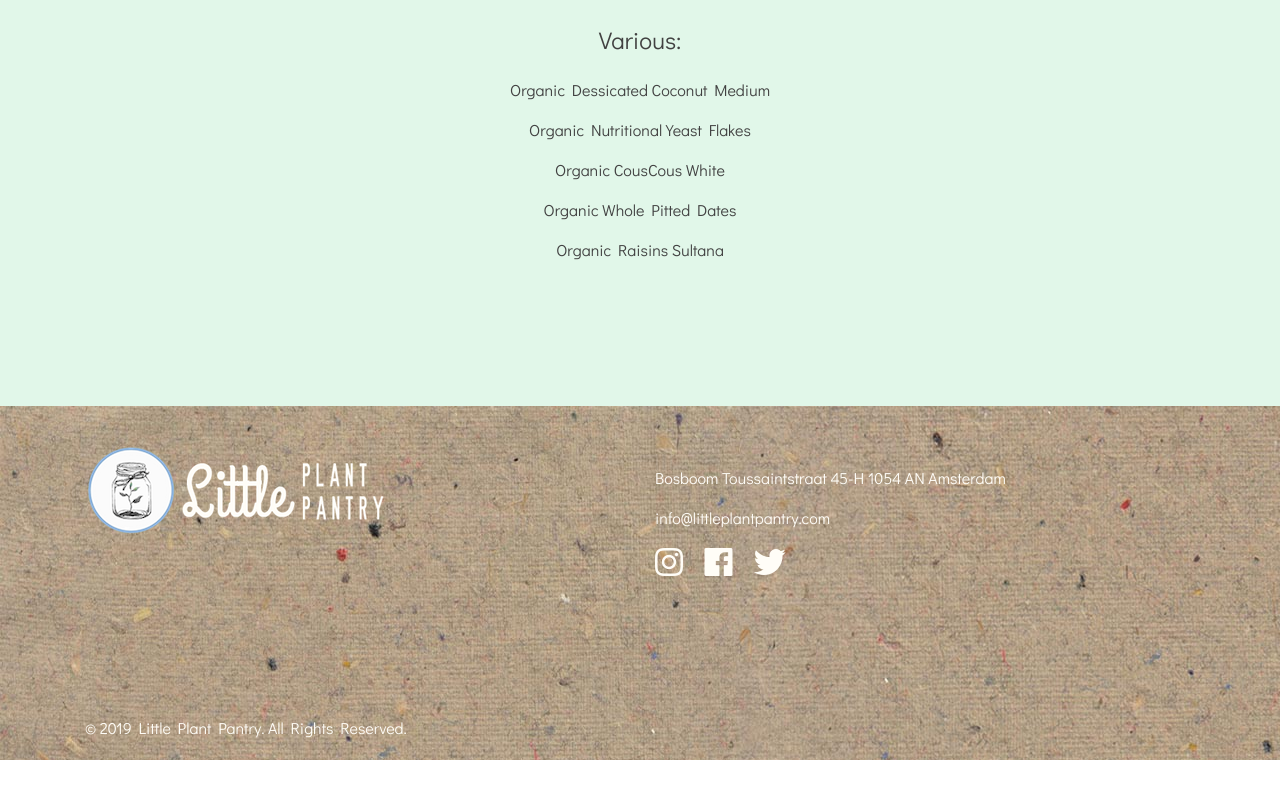
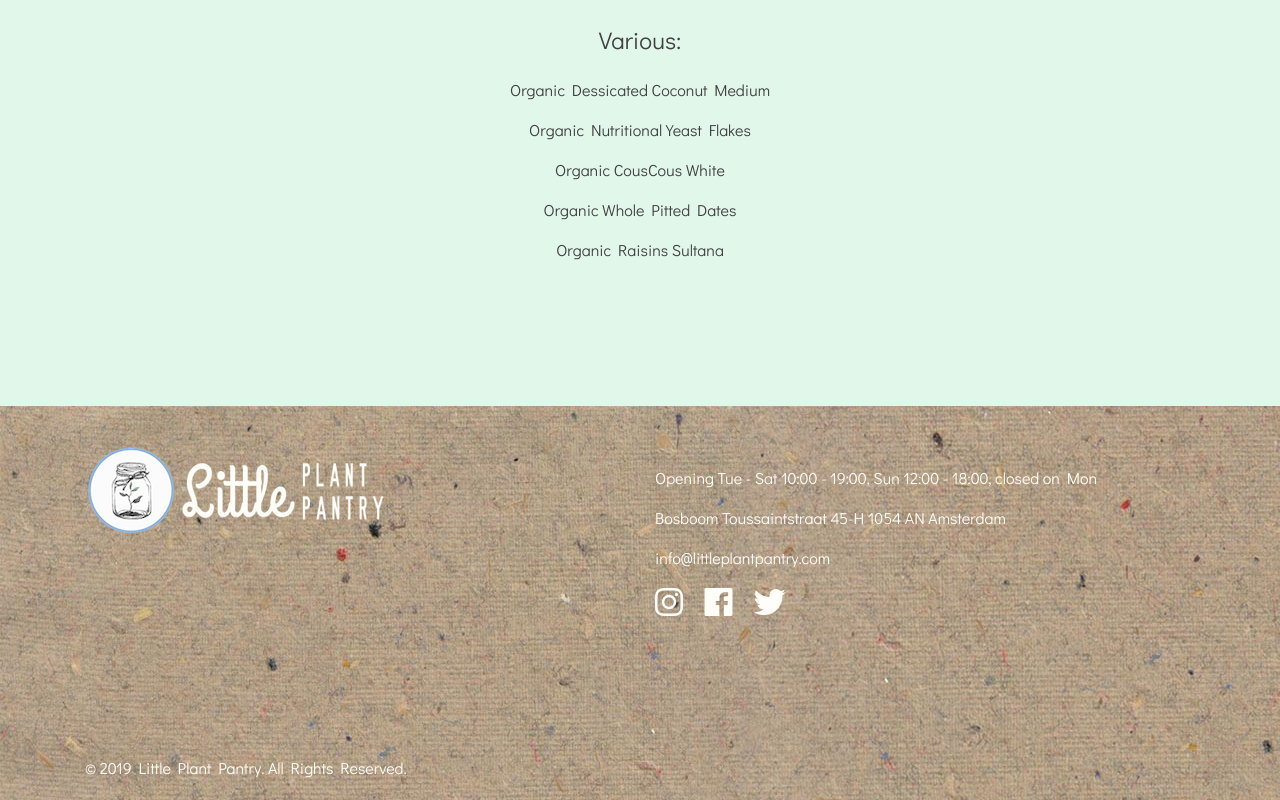
Before and after one commit to KlavierCat/littleplantpantry2.0, a website: page products.html in a window 1280 px wide. Shown: the part 4096-4896 px from the top of the page. Before the commit the page ends 4856 px from the top, so only its background shows below. Drawn offline with Linux system fonts and the light colour scheme.

Commit message:
add opening hours to footer

```diff
--- a/products.html
+++ b/products.html
@@ -164,6 +164,7 @@
               </div>
 
               <div class="col-lg-6 mr-auto footer-contact">
+                <p>Opening Tue - Sat 10:00 - 19:00, Sun 12:00 - 18:00, closed on Mon</p>
                 <p><a href="https://goo.gl/maps/v2LfgXUzdnr">Bosboom Toussaintstraat 45-H 1054 AN Amsterdam</a></p>
                 <p><a href="mailto:info@littleplantpantry.com">info@littleplantpantry.com</a></p>
                 <p>
```
